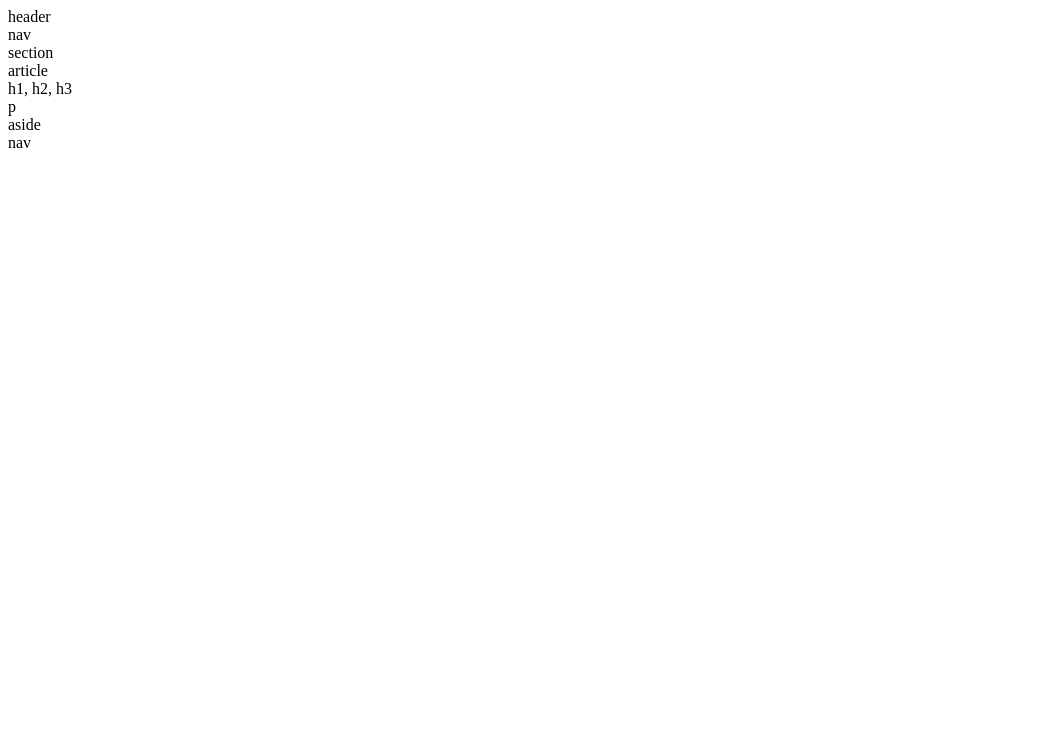
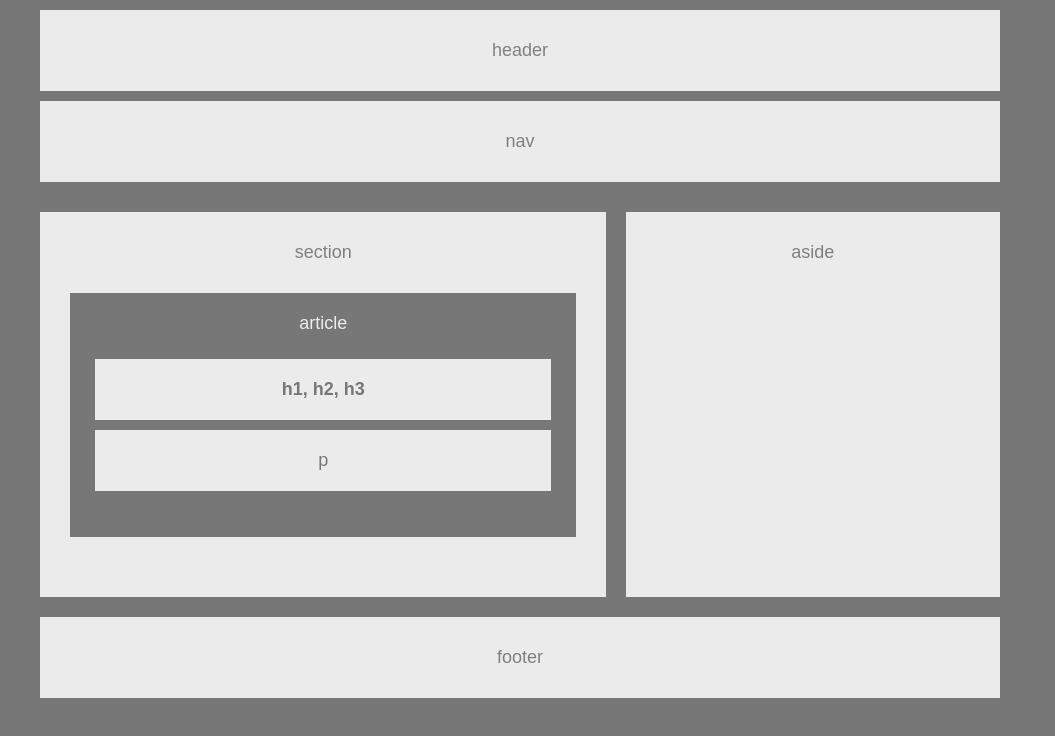
Before and after one commit to christopher-watson/HW-Wireframe, a plain HTML site: page index.html in a window 1280 px wide. Shown: the whole page, without its empty margins (0-1055 px from the left). Drawn offline with Linux system fonts and the light colour scheme.

Commit message:
html update, add css

```diff
--- a/index.html
+++ b/index.html
@@ -17,29 +17,29 @@
     nav
   </nav>
 
-  <section id="full">
+  <section>
     section
 
     <article>
       article
+        <div id="h">
+          h1, h2, h3
+        </div>
+
+        <div id="p">
+          p
+        </div>
     </article>
 
-    <div>
-      h1, h2, h3
-    </div>
-
-    <div>
-      p
-    </div>
   </section>
 
   <aside>
     aside
   </aside>
 
-  <nav>
-    nav
-  </nav>
+  <footer class="clearfix">
+    footer
+  </footer>
 
 </body>
 </html>
--- a/style.css
+++ b/style.css
@@ -0,0 +1,77 @@
+*{
+  box-sizing: border-box;
+  text-align: center;
+}
+
+body{
+  width: 960px;
+  margin: 0 40px;
+  /* display: block; */
+  background-color: #777;
+  font-size: 18px;
+  font-family: Arial, 'Helvetica Neue', Helvetica, sans-serif;
+  color: grey;
+
+}
+
+header, nav{
+  width: 100%;
+  padding: 30px;
+  margin: 10px 0;
+  background-color: #ebebeb;
+}
+
+section{
+  width: 59%;
+  padding: 30px;
+  margin: 20px 0;
+  float: left;
+  background-color: #ebebeb;
+}
+
+article{
+  width: 100%;
+  height: 100%;
+  padding: 20px 0;
+  background-color: #777;
+  color: #ebebeb;
+  margin: 30px 0;
+}
+
+div{
+  width: 90%;
+  padding: 20px 0;
+  background-color: #ebebeb;
+  color: #777;
+}
+
+
+aside{
+  width: 39%;
+  height: 385px;
+  float: right;
+  padding: 30px;
+  margin: 20px 0;
+  background-color: #ebebeb;
+}
+
+footer{
+ width: 100%;
+ height: 100;
+ padding: 30px;
+ margin: 10px 0;
+ background-color: #ebebeb;
+}
+
+.clearfix{
+  clear: both;
+}
+
+#h{
+  font-weight: bold;
+  margin: 5% 5% 2% 5%;
+}
+
+#p{
+  margin: 2% 5% 5% 5%;
+}
```
